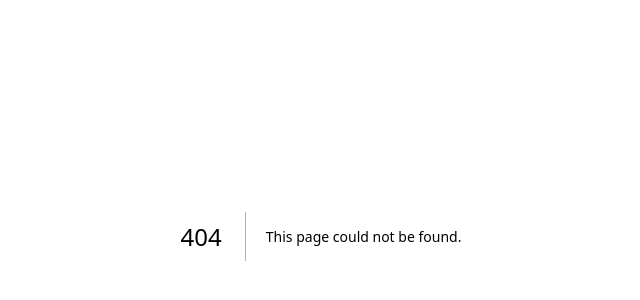
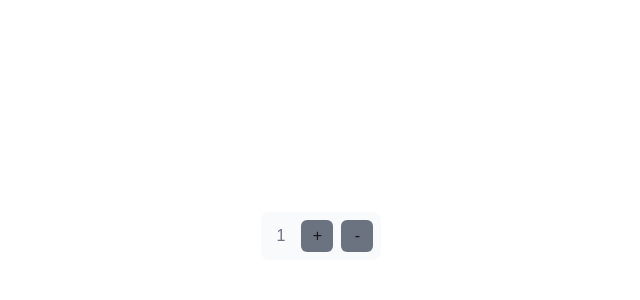
Before and after one commit to yoohyunk/cprg306-assignments, a Next.js app: page /week-4 in a window 1280 px wide. Before the commit this address had no page. Shown: the part 164-464 px from the top of the page, without its empty margins (319-959 px from the left). Built offline with nearby package versions, Linux system fonts and the light colour scheme.

Commit message:
Week4 (#3)
* week4 assignment

```diff
--- a/app/page.js
+++ b/app/page.js
@@ -1,16 +1,31 @@
-
 import Link from "next/link";
 
 export default function Home() {
   return (
-
     <div className="flex flex-col items-center justify-center min-h-screen gap-4">
-      <h1 className="text-xl text-green-300">CPRG 306: Web Development 2 - Assignments</h1>
+      <h1 className="text-xl text-green-300">
+        CPRG 306: Web Development 2 - Assignments
+      </h1>
       <div className="flex flex-col gap-2">
-        <Link href="/week-2" className="hover:text-violet-600 active:text-violet-700">week2</Link>
-        <Link href="/week-3" className="hover:text-violet-600 active:text-violet-700">week3</Link>
+        <Link
+          href="/week-2"
+          className="hover:text-violet-600 active:text-violet-700"
+        >
+          week2
+        </Link>
+        <Link
+          href="/week-3"
+          className="hover:text-violet-600 active:text-violet-700"
+        >
+          week3
+        </Link>
+        <Link
+          href="/week-4"
+          className="hover:text-violet-600 active:text-violet-700"
+        >
+          week4
+        </Link>
       </div>
     </div>
-
   );
 }
--- /dev/null
+++ b/app/week-4/new-item.js
@@ -0,0 +1,27 @@
+"use client";
+import { useState } from "react";
+
+export function NewItem() {
+  const [quantity, setQuantity] = useState(1);
+  const increment = () => (quantity < 20 ? setQuantity(quantity + 1) : null);
+  const decrement = () => (quantity > 1 ? setQuantity(quantity - 1) : null);
+  return (
+    <div className="flex flex-row gap-2 bg-slate-50 p-2 rounded-lg items-center">
+      <div className="px-2 text-gray-500">{quantity}</div>
+      <div className="flex flex-row gap-2">
+        <button
+          onClick={increment}
+          className="rounded-md bg-gray-500 w-8 py-1 text-center hover:bg-gray-600"
+        >
+          +
+        </button>
+        <button
+          onClick={decrement}
+          className="rounded-md bg-gray-500 w-8 py-1 text-center  hover:bg-gray-600"
+        >
+          -
+        </button>
+      </div>
+    </div>
+  );
+}
--- /dev/null
+++ b/app/week-4/page.js
@@ -0,0 +1,9 @@
+import { NewItem } from "./new-item";
+
+export default function Page() {
+  return (
+    <div className="flex flex-col justify-center items-center min-h-screen py-4 gap-4">
+      <NewItem />
+    </div>
+  );
+}
```
